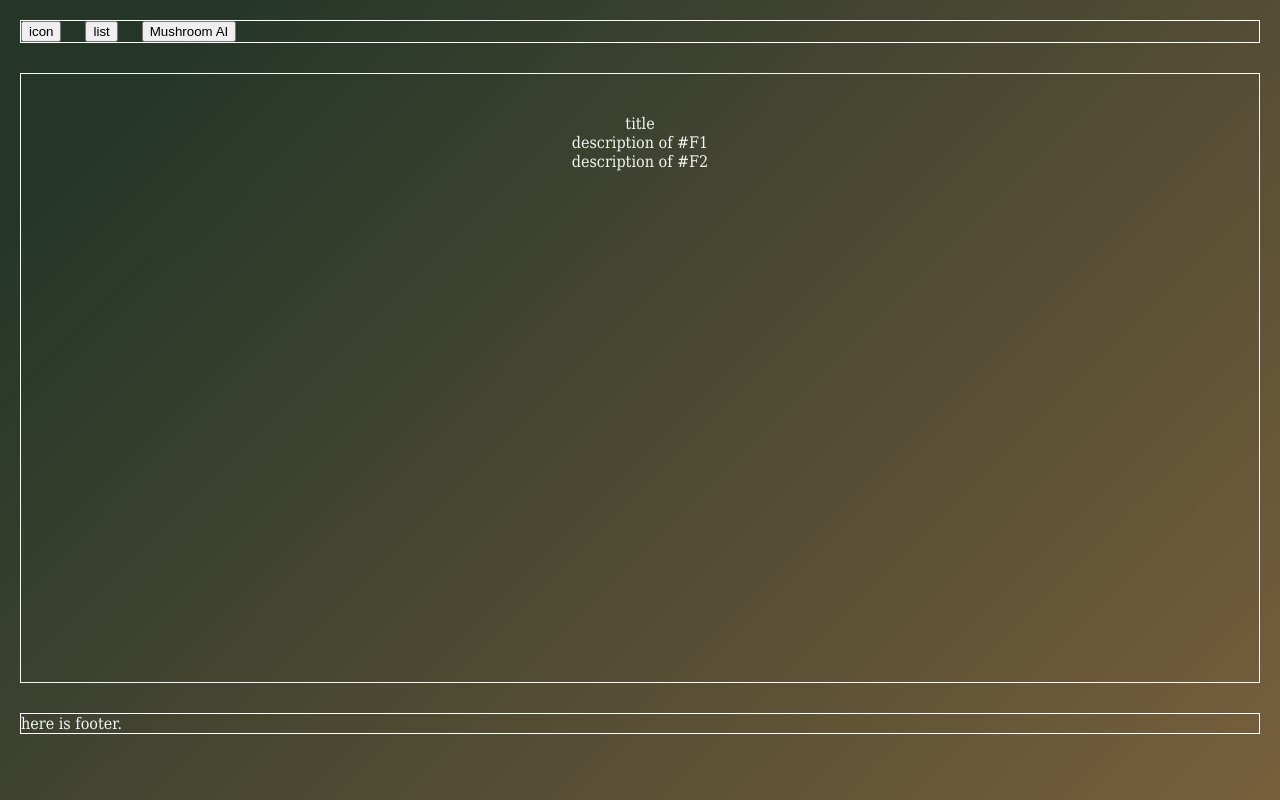
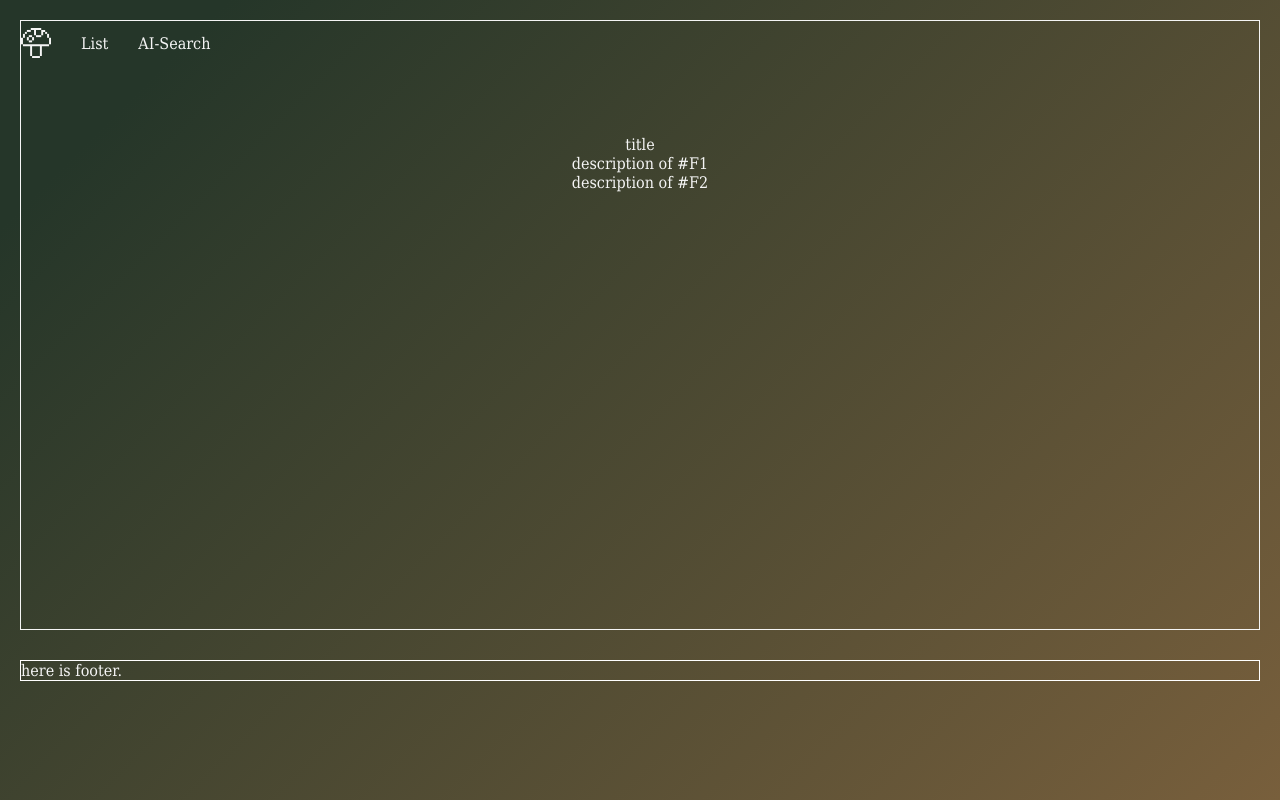
Before and after one commit to h01010/Mushroom-Pedia-FE, a React (Create React App) app: page /home in a window 1280 px wide. Built offline with nearby package versions, Linux system fonts and the light colour scheme.

Commit message:
feat: create routing navigation bar

```diff
--- a/src/App.tsx
+++ b/src/App.tsx
@@ -14,12 +14,9 @@ import Footer from './components/layouts/Footer';
 function App() {
   return (
     <div className="App">
-      {/* <header className="App-header">
-        <p className="title">MUSHROOMS</p>
-      </header> */}
-      <Header />
       <div style={{ border: '1px solid whitesmoke', minHeight: '80%' }}>
         <Router>
+          <Header />
           <Routes>
             <Route path="/" element={<Navigate replace to="/home" />} />
             <Route path="/home" element={<Home />} />
--- a/src/components/layouts/Header/index.tsx
+++ b/src/components/layouts/Header/index.tsx
@@ -1,11 +1,13 @@
 import { HeaderBox } from './style';
+import { Link } from 'react-router-dom';
+import Logo from '../../shared/Logo';
 
 const Header = () => {
   return (
     <HeaderBox>
-      <button>icon</button>
-      <button>list</button>
-      <button>Mushroom AI</button>
+      <Logo fill="whitesmoke" height="30px" />
+      <Link to="/list">List</Link>
+      <Link to="/ai-search">AI-Search</Link>
     </HeaderBox>
   );
 };
--- a/src/components/layouts/Header/style.js
+++ b/src/components/layouts/Header/style.js
@@ -1,8 +1,29 @@
 import styled from 'styled-components';
 
 export const HeaderBox = styled.div`
-  border: 1px solid white;
+  align-items: center;
+  height: 44px;
   display: flex;
-  gap: 24px;
+  gap: 30px;
   margin-bottom: 30px;
+
+  svg,
+  a {
+    cursor: pointer;
+  }
+
+  a {
+    font-weight: 500;
+    font-size: 16px;
+    text-decoration: none;
+  }
+
+  a: hover,
+  svg: hover {
+    opacity: 0.5;
+  }
+
+  a: hover {
+    text-decoration: underline;
+  }
 `;
--- a/src/index.css
+++ b/src/index.css
@@ -16,13 +16,19 @@ html {
 
 body {
   margin: 0;
-  font-family: -apple-system, BlinkMacSystemFont, 'Segoe UI', 'Roboto', 'Oxygen',
+  /* font-family: -apple-system, BlinkMacSystemFont, 'Segoe UI', 'Roboto', 'Oxygen',
     'Ubuntu', 'Cantarell', 'Fira Sans', 'Droid Sans', 'Helvetica Neue',
-    sans-serif;
+    sans-serif; */
+  font-family: "Dejavu-Condensed";
+  color: whitesmoke;
   -webkit-font-smoothing: antialiased;
   -moz-osx-font-smoothing: grayscale;
   background-image: linear-gradient(135deg, rgb(37, 54, 41) 11%, rgb(120, 95, 60) 100%);
   height: 100%;
+}
+
+* {
+  color: whitesmoke
 }
 
 #root {
```
